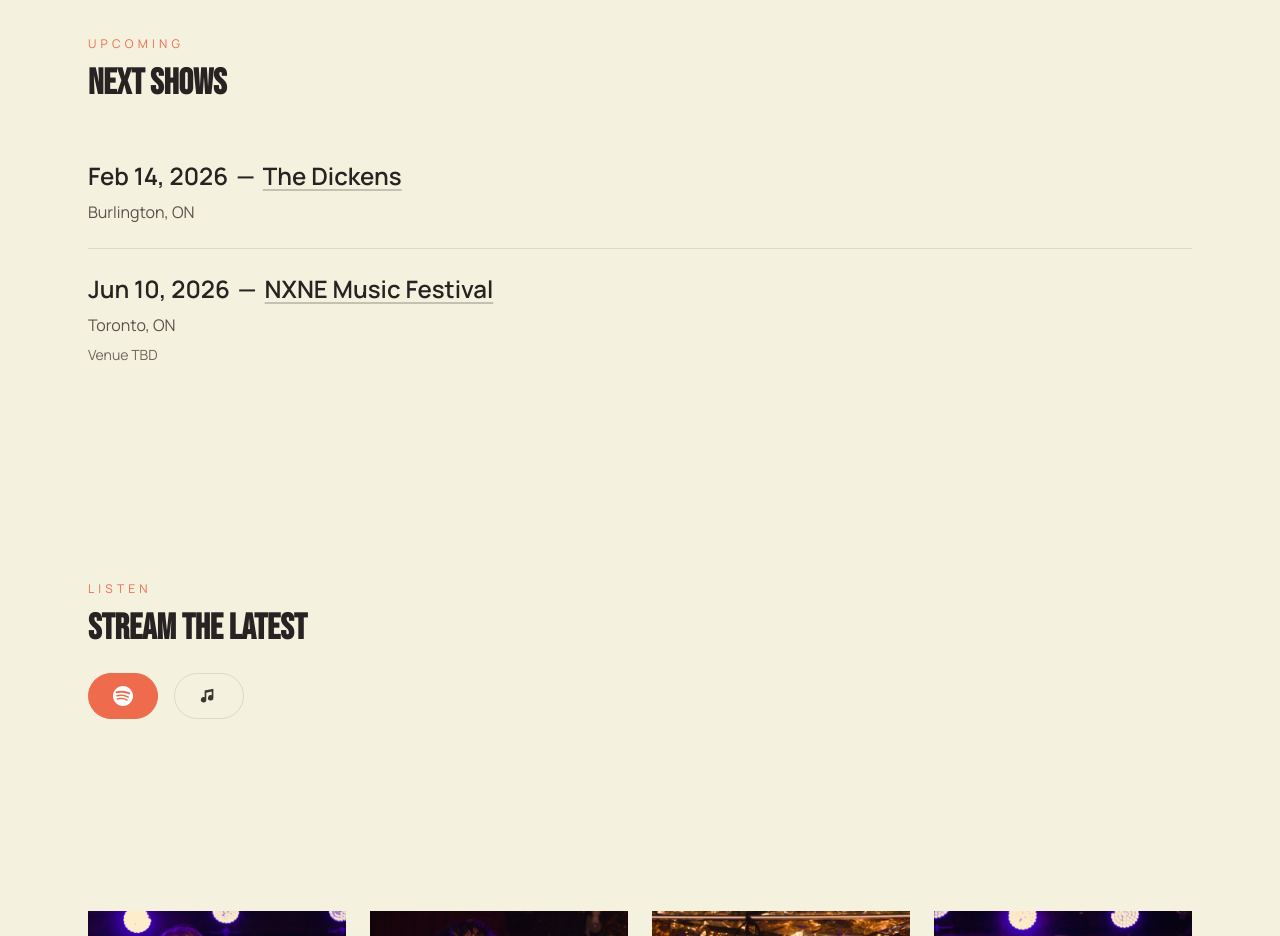
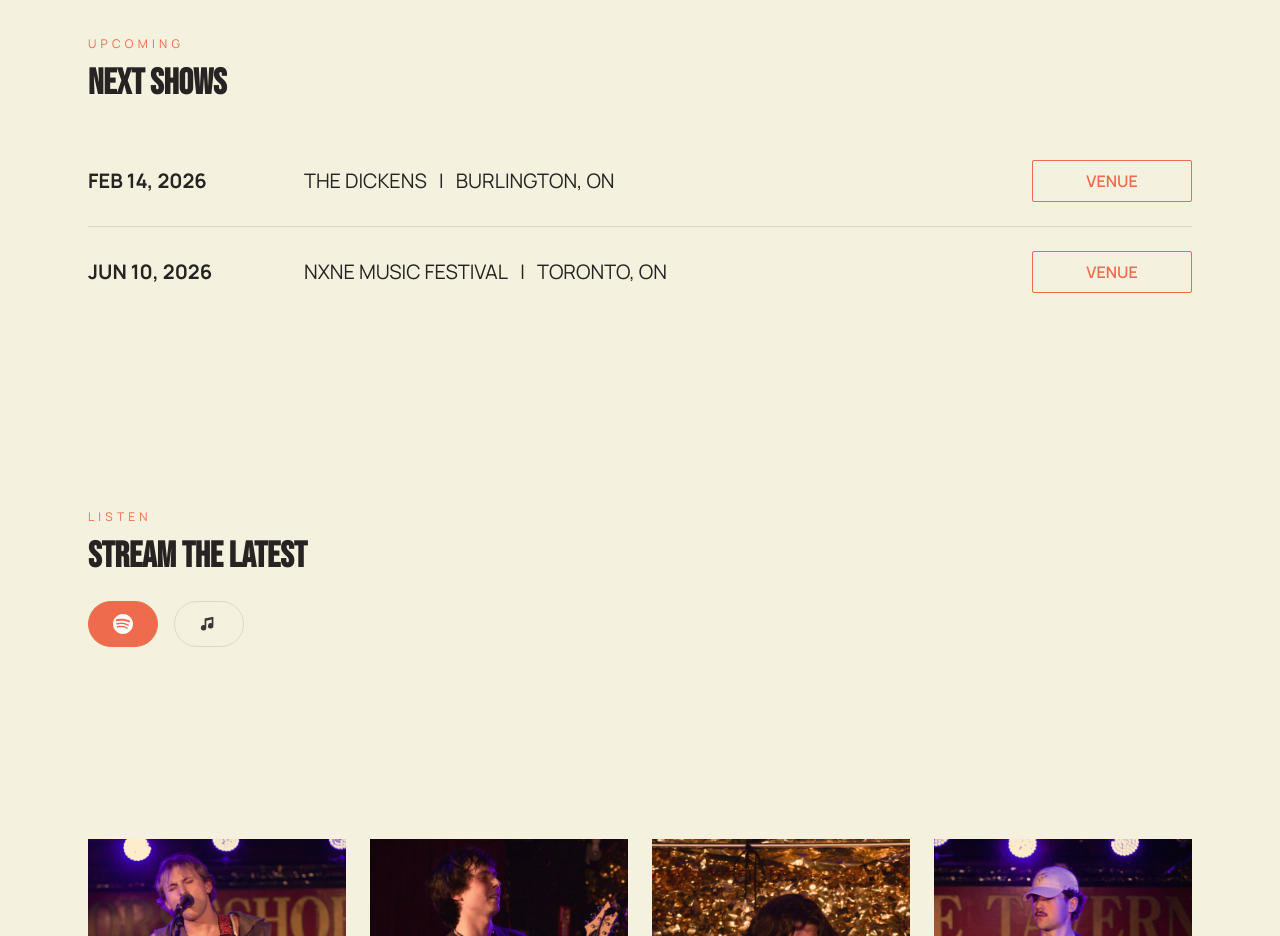
Before and after one commit to carterrows/sweetsideband-site, a Next.js app: page / in a window 1280 px wide. Shown: the part 860-1796 px from the top of the page. Built offline with nearby package versions, Linux system fonts and the light colour scheme; no server answers.

Commit message:
changed shows list styling

```diff
--- a/components/ShowCard.tsx
+++ b/components/ShowCard.tsx
@@ -4,25 +4,27 @@ import { formatShowDate } from "@/lib/format";
 
 export default function ShowCard({ show }: { show: Show }) {
   return (
-    <li className="flex flex-col gap-2 py-6">
-      <p className="text-lg font-semibold text-ink-900 sm:text-2xl">
-        <span>{formatShowDate(show.date)}</span>
-        <span className="mx-2 text-ink-400">—</span>
+    <li className="py-6">
+      <div className="flex flex-col gap-3 md:grid md:grid-cols-[12rem_minmax(0,1fr)_auto] md:items-center md:gap-x-6">
+        <p className="text-lg font-bold uppercase text-ink-900 sm:text-xl">
+          {formatShowDate(show.date)}
+        </p>
+        <p className="text-lg uppercase text-ink-900 sm:text-xl">
+          <span>{show.venue}</span>
+          <span className="mx-3">|</span>
+          <span>{show.city}</span>
+        </p>
         {show.venueUrl ? (
           <Link
             href={show.venueUrl}
             target="_blank"
             rel="noopener noreferrer"
-            className="text-ink-900 underline decoration-black/20 underline-offset-4 transition hover:text-accent"
+            className="inline-flex min-w-40 items-center justify-center self-start rounded-sm border border-accent px-6 py-2 text-base font-semibold text-accent transition hover:bg-accent hover:text-white focus-visible:outline-none focus-visible:ring-2 focus-visible:ring-accent md:justify-self-end"
           >
-            {show.venue}
+            VENUE
           </Link>
-        ) : (
-          <span>{show.venue}</span>
-        )}
-      </p>
-      <p className="text-base text-ink-700">{show.city}</p>
-      {show.notes && <p className="text-sm text-ink-600">{show.notes}</p>}
+        ) : null}
+      </div>
     </li>
   );
 }
--- a/data/shows.json
+++ b/data/shows.json
@@ -14,7 +14,7 @@
       "city": "Toronto, ON",
       "venue": "NXNE Music Festival",
       "venueUrl": "https://www.nxne.com/",
-      "notes": "Venue TBD"
+      "notes": ""
     }
   ],
   "past": [
```
Also changed, not shown: 1 other file (tests, documents, lock files or other folders).
